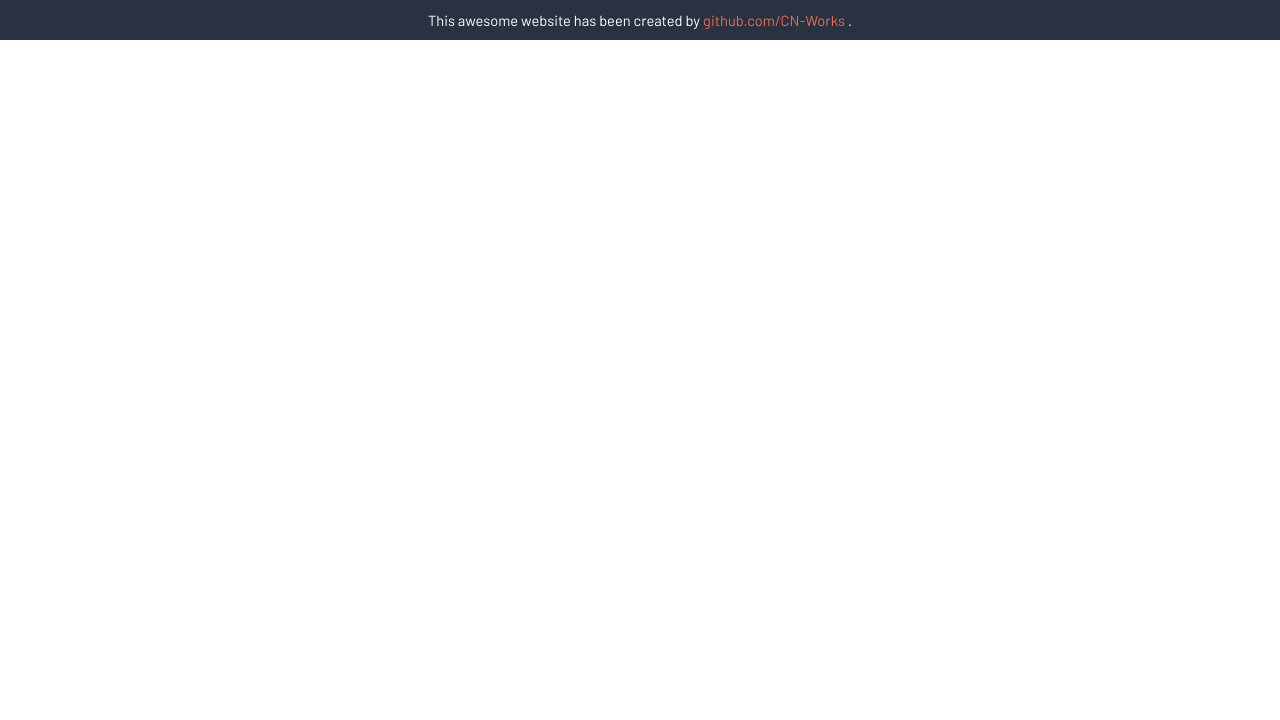
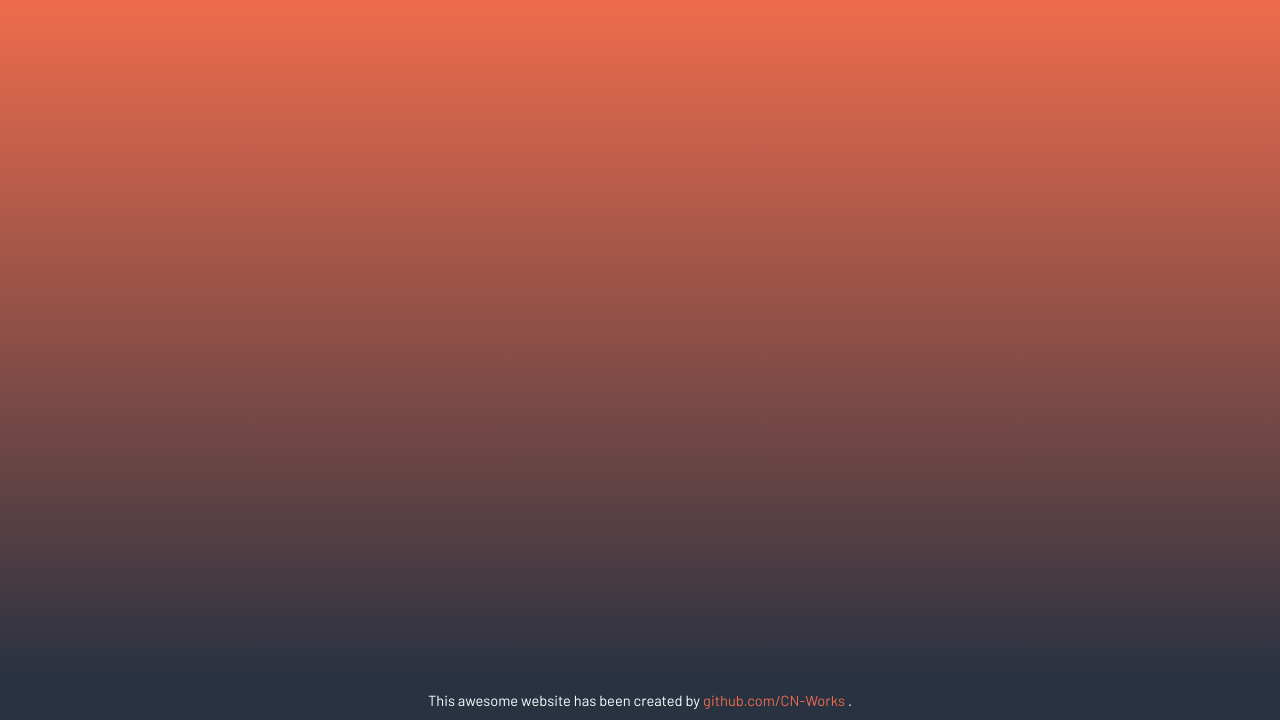
Before and after one commit to CN-Works/Advanced-Cinema-Application, a PHP site: template views/movie/addmovie.php in a window 1280 px wide. Shown: the part 80-800 px from the top of the page. Run offline with PHP 8.4, Linux system fonts and the light colour scheme; the template is opened without the code that fills it, so the values that code supplies are empty.

Commit message:
Style : Add Movie Form default

```diff
--- a/public/css/template.css
+++ b/public/css/template.css
@@ -554,3 +554,16 @@
 .movieinfo-summary {
     font-style: italic;
 }
+
+/* Add movie */
+.addmovie-main {
+    background: linear-gradient(var(--main-orange), var(--main-dark-blue));
+    min-height: 85vh;
+
+    display: flex;
+    flex-direction: column;
+    align-items: center;
+
+    padding: 15px 0;
+    gap: 15px;
+}
```
